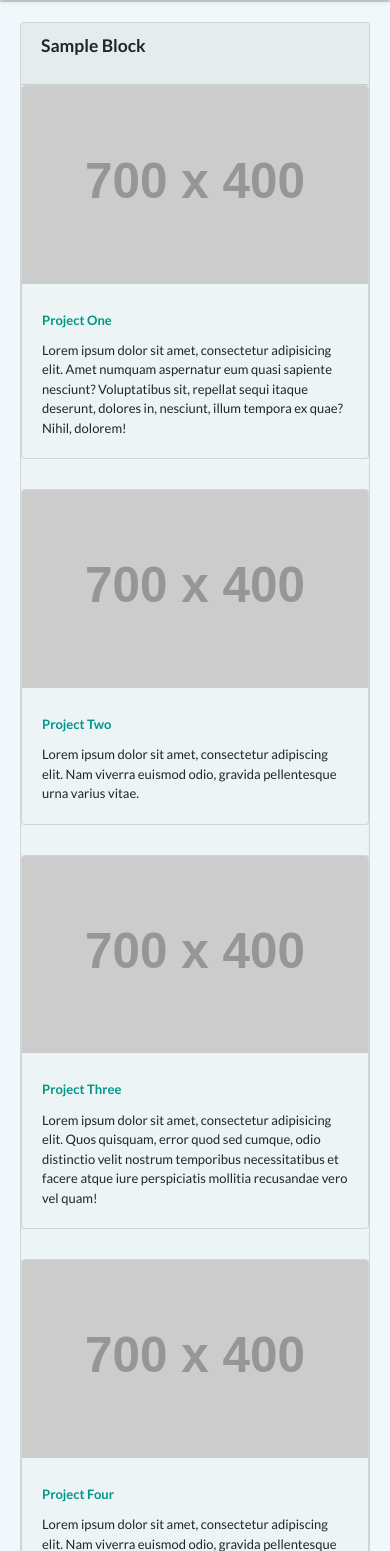
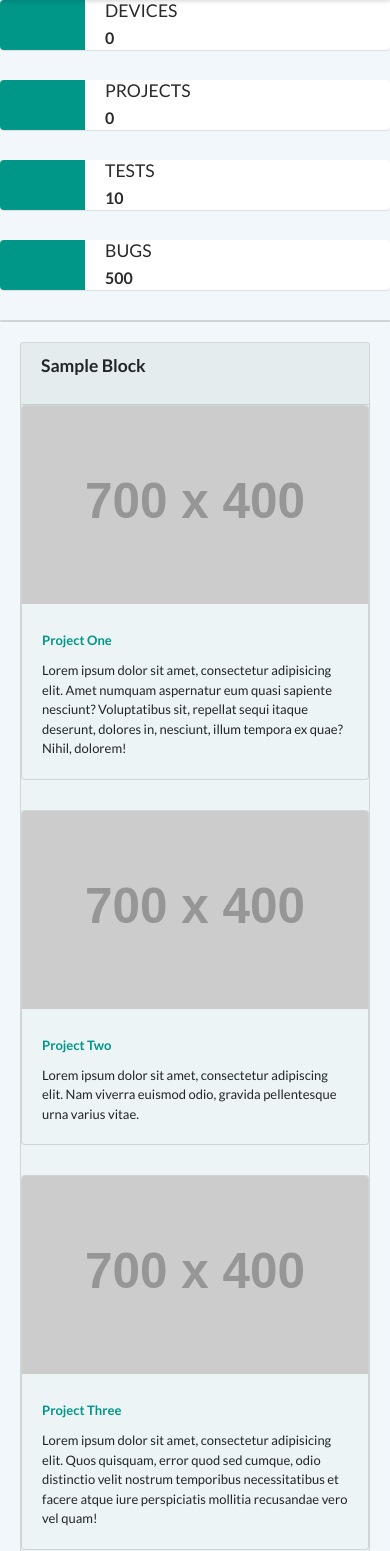
Before and after one commit to tomatovalley/TestBridge, a Django app: page /home/ in a window 390 px wide. Shown: the part 70-1621 px from the top of the page. Run offline with Django 3.2, Linux system fonts and the light colour scheme; the visitor is signed in with stand-in values (Sample User, id 1); grey boxes labelled with a size stand in for pictures from a placeholder-image service; data that the repository does not hold is empty; some libraries are stand-ins or nearby versions.

Commit message:
Se agregaron unos contadores al dashboard

```diff
--- a/templates/TestBridgeApp/home.html
+++ b/templates/TestBridgeApp/home.html
@@ -1,6 +1,56 @@
 {% extends 'base.html' %}
 
 {% block main %}
+
+
+
+
+
+<div class="row">
+	<div class="col-md-6 col-lg-3">
+	  <div class="widget-small primary coloured-icon"><i class="icon fa fa-mobile fa-3x"></i>
+		<div class="info">
+		  <h4>Devices</h4>
+		  <p><b>{{devices}}</b></p>
+		</div>
+	  </div>
+	</div>
+	<div class="col-md-6 col-lg-3">
+	  <div class="widget-small primary coloured-icon"><i class="icon fa fa-code fa-3x"></i>
+		<div class="info">
+		  <h4>Projects</h4>
+		  <p><b>{{projects}}</b></p>
+		</div>
+	  </div>
+	</div>
+	<div class="col-md-6 col-lg-3">
+	  <div class="widget-small primary coloured-icon"><i class="icon fa fa-tasks fa-3x"></i>
+		<div class="info">
+		  <h4>Tests</h4>
+		  <p><b>10</b></p>
+		</div>
+	  </div>
+	</div>
+	<div class="col-md-6 col-lg-3">
+	  <div class="widget-small primary coloured-icon"><i class="icon fa fa-bug fa-3x"></i>
+		<div class="info">
+		  <h4>Bugs</h4>
+		  <p><b>500</b></p>
+		</div>
+	  </div>
+	</div>
+  </div>
+
+
+
+
+
+
+
+
+
+
+
 
     <div class="page-header card">
 
```
